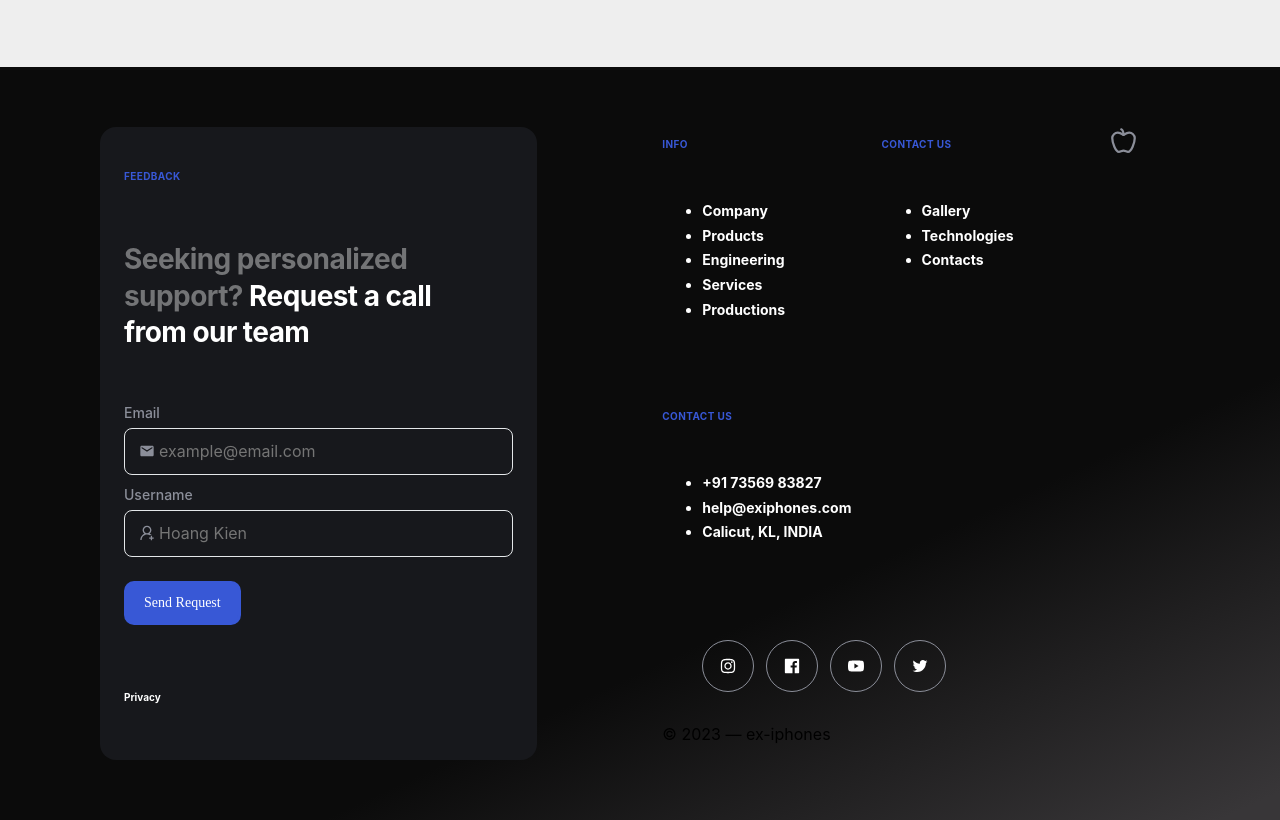
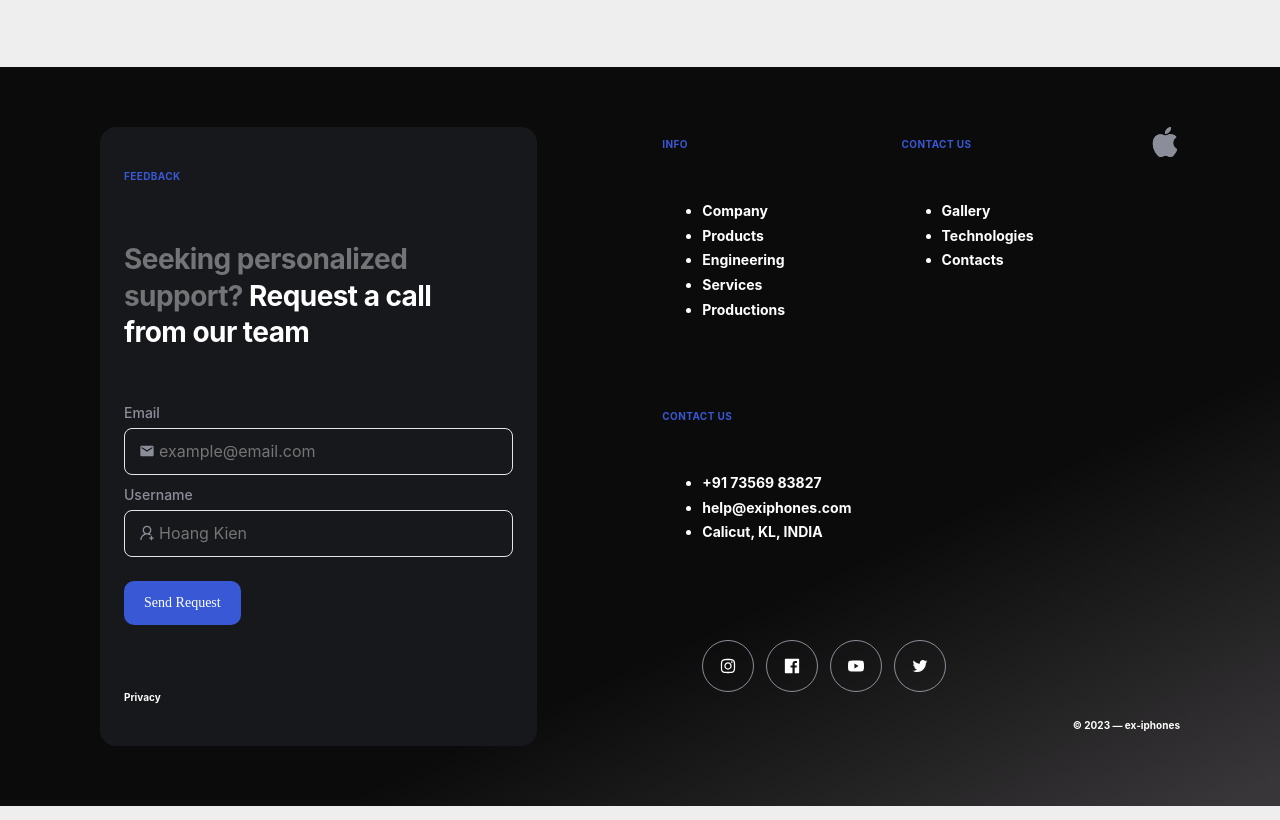
Before and after one commit to kienhoang3397/mainproject, a React (Create React App) app: page /login in a window 1280 px wide. Shown: the part 900-1720 px from the top of the page. Built offline with nearby package versions, Linux system fonts and the light colour scheme.

Commit message:
fix reponsiveee

```diff
--- a/public/index.html
+++ b/public/index.html
@@ -9,35 +9,15 @@
       name="description"
       content="Web site created using create-react-app"
     />
-    <link rel="apple-touch-icon" href="%PUBLIC_URL%/logo192.png" />
-    <!--
-      manifest.json provides metadata used when your web app is installed on a
-      user's mobile device or desktop. See https://developers.google.com/web/fundamentals/web-app-manifest/
-    -->
+  <link rel="shortcut icon" type="image/png" href="./Apple-logo.png"/>
+
     <link rel="manifest" href="%PUBLIC_URL%/manifest.json" />
-    <!--
-      Notice the use of %PUBLIC_URL% in the tags above.
-      It will be replaced with the URL of the `public` folder during the build.
-      Only files inside the `public` folder can be referenced from the HTML.
 
-      Unlike "/favicon.ico" or "favicon.ico", "%PUBLIC_URL%/favicon.ico" will
-      work correctly both with client-side routing and a non-root public URL.
-      Learn how to configure a non-root public URL by running `npm run build`.
-    -->
-    <title>React App</title>
+    <title>Apple Collection</title>
   </head>
   <body>
     <noscript>You need to enable JavaScript to run this app.</noscript>
     <div id="root"></div>
-    <!--
-      This HTML file is a template.
-      If you open it directly in the browser, you will see an empty page.
 
-      You can add webfonts, meta tags, or analytics to this file.
-      The build step will place the bundled scripts into the <body> tag.
-
-      To begin the development, run `npm start` or `yarn start`.
-      To create a production bundle, use `npm run build` or `yarn build`.
-    -->
   </body>
 </html>
--- a/src/common/layouts/footer/Footer.jsx
+++ b/src/common/layouts/footer/Footer.jsx
@@ -13,12 +13,12 @@ import { yupResolver } from "@hookform/resolvers/yup";
 import { formFooter } from "../../config/configANT";
 import { MdEmail } from "react-icons/md";
 import { UserAddOutlined } from "@ant-design/icons";
+import { BsApple } from "react-icons/bs";
 
 function Footer() {
 
   return (
     <footer className={styles.footer}>
-
       <div className={styles.feedback}>
         <aside className={styles.feedbackContainer}>
           <section className={styles.feedbackHeading}>
@@ -33,7 +33,7 @@ function Footer() {
           <section className={styles.feedbackForm}>
             <section className={styles.fieldInput}>
               <label htmlFor="email" className={styles.label}>
-               Email
+                Email
               </label>
               <div>
                 <ConfigProvider theme={formFooter}>
@@ -97,13 +97,7 @@ function Footer() {
               </ul>
             </div>
             <div className={styles.brand}>
-              {" "}
-              <Logo
-                greyLogo
-                width={"70px"}
-                height={"70px"}
-                className={styles.sections}
-              />
+              <BsApple className={styles.icon} />
             </div>
           </div>
           <div className={styles.contact}>
--- a/src/common/layouts/footer/Footer.module.css
+++ b/src/common/layouts/footer/Footer.module.css
@@ -32,6 +32,11 @@ footer {
   line-height: 24px; /* 150% */
   border-radius: 8px;
 }
+.icon{
+  font-size: 30px;
+  color: #8b8e99;
+
+}
 .label {
   color: var(--Font-Color-Black, #8b8e99);
   font-family: Inter;
@@ -39,6 +44,15 @@ footer {
   font-style: normal;
   font-weight: 500;
   line-height: 20px; /* 142.857% */
+}
+.textBottom{
+  color: #FFF;
+text-align: right;
+font-family: Inter;
+font-size: 10px;
+font-style: normal;
+font-weight: 700;
+line-height: 140%; /* 14px */
 }
 .feedback {
  min-width:344px;
```
Also changed, not shown: public/Apple-logo.png (added).
